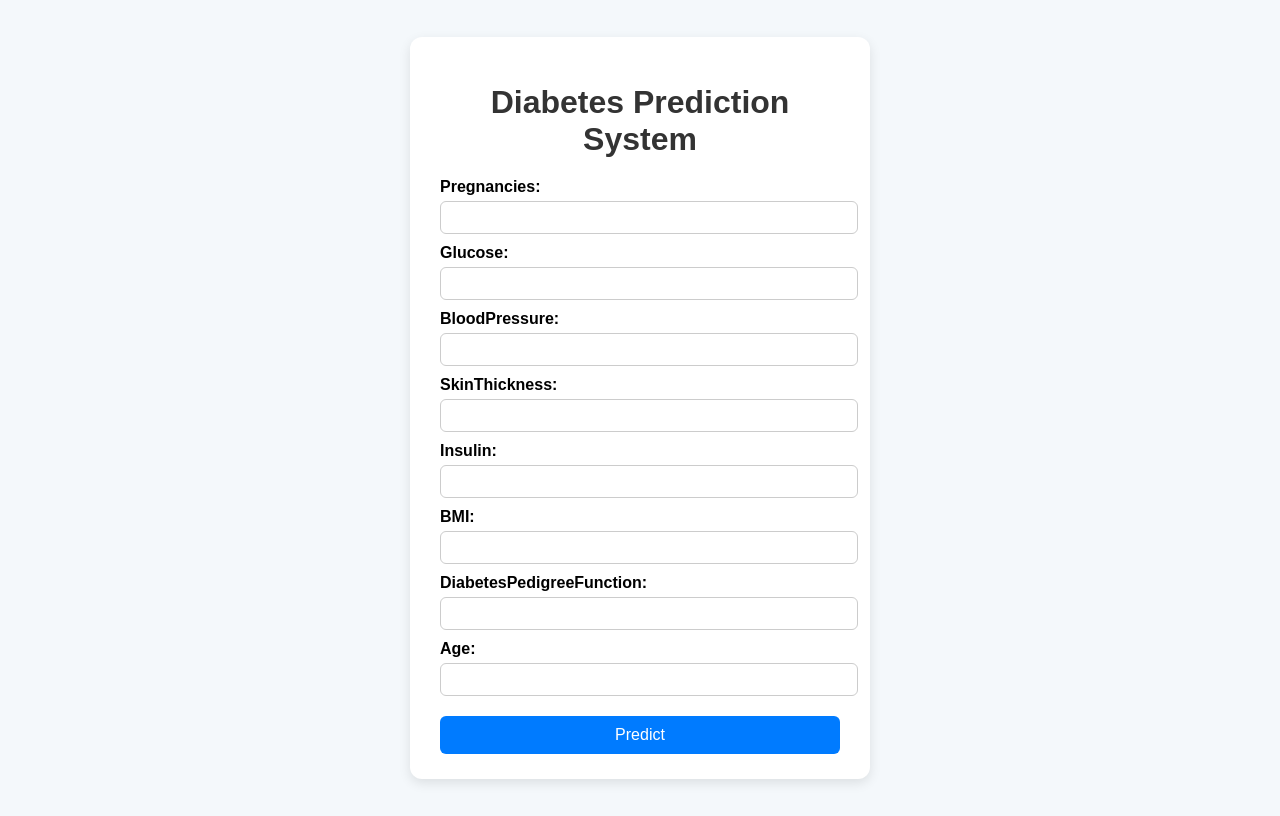
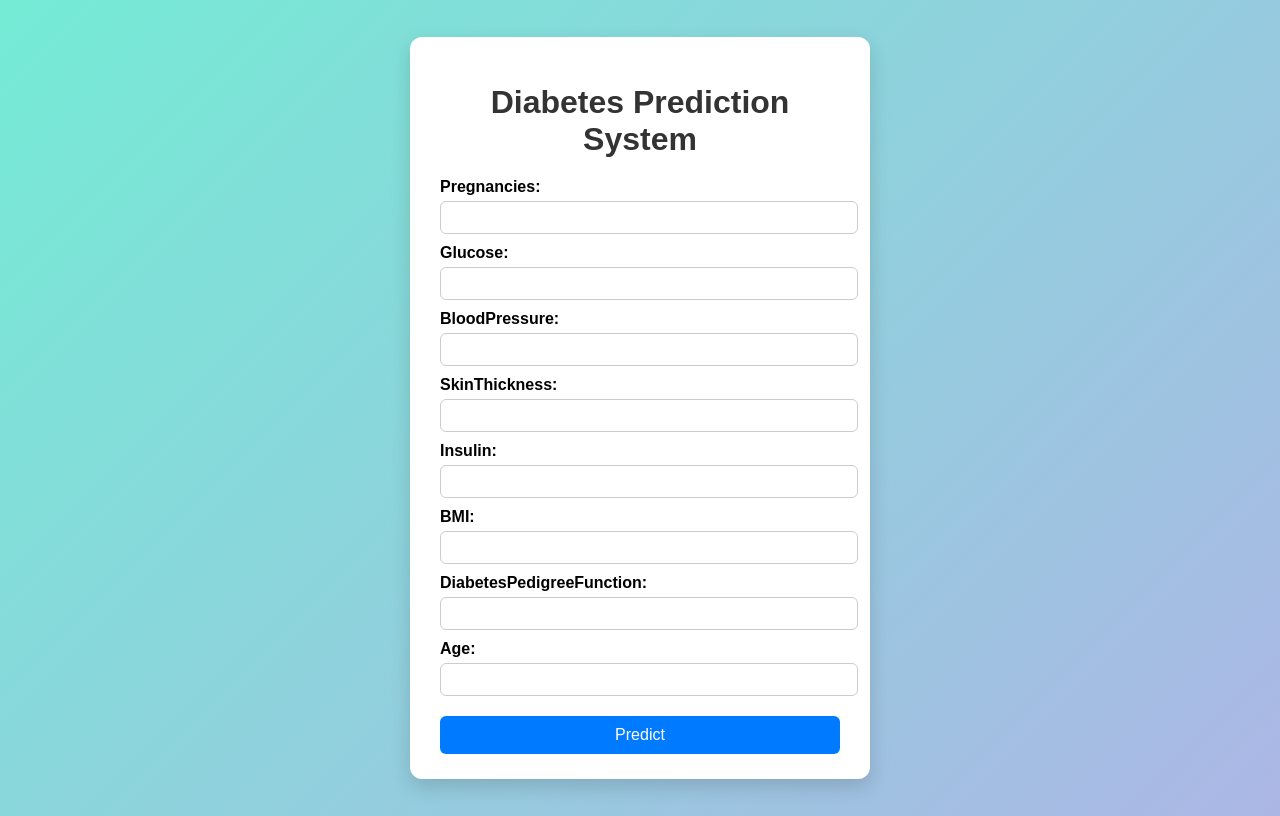
Before and after one commit to abinayarve/Diabetes_prediction, a Flask app: page / in a window 1280 px wide. Run offline with Flask 3, Linux system fonts and the light colour scheme; parts of the project's set-up code (start-up, migrations or seed data) failed here and were passed over.

Commit message:
Update style.css

```diff
--- a/static/style.css
+++ b/static/style.css
@@ -1,6 +1,6 @@
 body {
   font-family: Arial, sans-serif;
-  background: #f4f8fb;
+  background: linear-gradient(135deg, #74ebd5, #ACB6E5);
   display: flex;
   justify-content: center;
   align-items: center;
@@ -11,9 +11,15 @@ body {
   background: white;
   padding: 25px 30px;
   border-radius: 12px;
-  box-shadow: 0px 4px 12px rgba(0,0,0,0.1);
+  box-shadow: 0px 8px 20px rgba(0, 0, 0, 0.15);
   width: 400px;
   text-align: center;
+  transition: transform 0.3s ease, box-shadow 0.3s ease;
+}
+
+.container:hover {
+  transform: translateY(-5px);
+  box-shadow: 0px 12px 24px rgba(0, 0, 0, 0.2);
 }
 
 h1 {
@@ -46,6 +52,7 @@ button {
   border-radius: 6px;
   font-size: 16px;
   cursor: pointer;
+  transition: background 0.3s ease;
 }
 
 button:hover {
```
